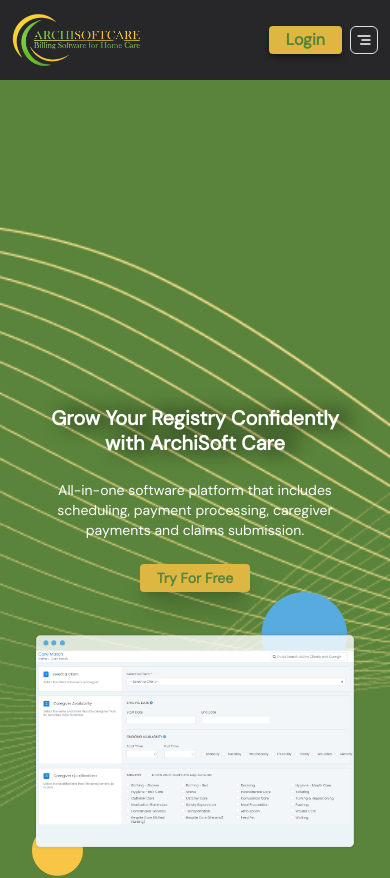
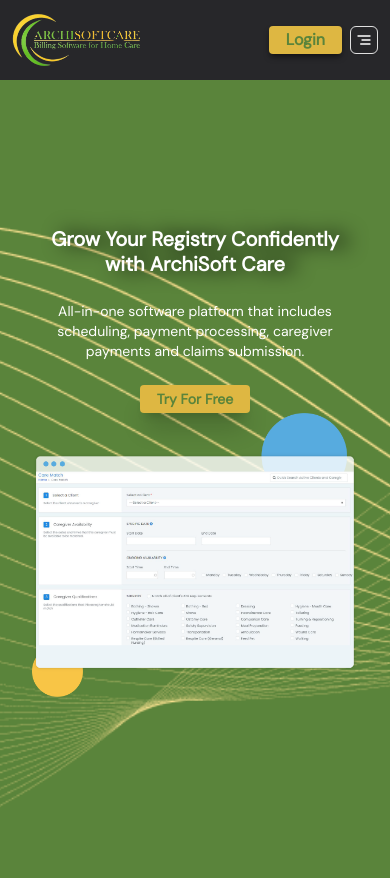
Before and after one commit to Hamza-pi/archi-softcare, a React (Vite) app: page /who-we-help in a window 390 px wide. Shown: the top 878 px of the page. Built offline with nearby package versions, Linux system fonts and the light colour scheme.

Commit message:
Responsive issue of banner component fixed

```diff
--- a/src/components/shared/Banner.tsx
+++ b/src/components/shared/Banner.tsx
@@ -13,7 +13,7 @@
       className={`h-screen w-full bg-primary bg-[url('@/assets/image/vector.png')] bg-no-repeat bg-cover md:bg-contain bg-center mt-10 md:mt-0`}
     >
       <main
-        className={`h-full w-full max-w-screen-2xl mx-auto flex flex-col gap-0 md:gap-4 sm:flex-row items-center justify-end md:justify-center px-8 py-2 md:py-0 md:px-12`}
+        className={`h-full w-full max-w-screen-2xl mx-auto flex flex-col gap-0 md:gap-4 sm:flex-row items-center justify-center px-8 py-2 md:py-0 md:px-12`}
       >
         {/* Left Heading */}
         <motion.div
```
